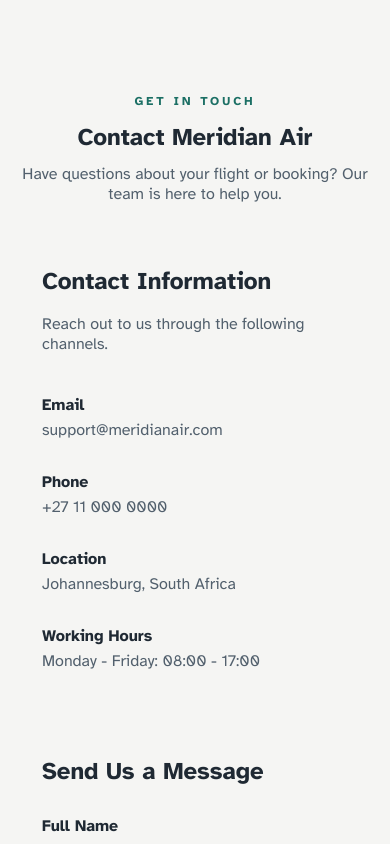
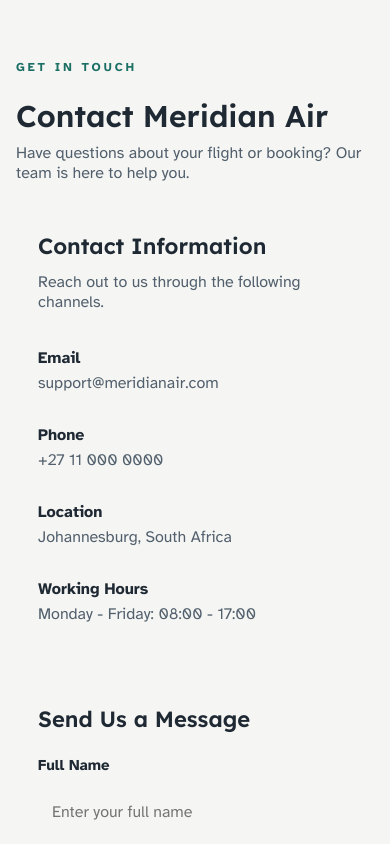
Before and after one commit to molaetsakamohelo-10/Flight-Reservation-System-Landing-Page, a plain HTML site: page index.html in a window 390 px wide. Shown: the part 4500-5344 px from the top of the page. Drawn offline with Linux system fonts and the light colour scheme.

Commit message:
Enhance contact section styles and layout

```diff
--- a/style.css
+++ b/style.css
@@ -614,48 +614,69 @@ body.dark .about-text p {
     background: var(--bg);
 }
 
-.contact-container {
-    max-width: 1100px;
-    margin: auto;
+/* =================================
+   MERIDIAN AIR - CONTACT US
+================================= */
+
+.contact-section {
+    width: 100%;
+    padding: 45px 20px 65px;
+    background: var(--bg);
 }
 
+.contact-container {
+    max-width: 1120px;
+    margin: 0 auto;
+    display: grid;
+    gap: 28px;
+}
+
+/* Heading */
+
 .contact-heading {
-    text-align: center;
-    margin-bottom: 40px;
+    display: grid;
+    gap: 10px;
 }
 
 .contact-heading h1 {
-    margin: 12px 0;
+    font: 600 clamp(30px, 5vw, 44px)/1.15 var(--font-display);
+    color: var(--ink);
 }
 
 .contact-heading p {
     color: var(--muted);
+    max-width: 650px;
 }
+
+/* Main layout */
 
 .contact-content {
     display: grid;
-    grid-template-columns: 0.8fr 1.2fr;
-    gap: 25px;
+    grid-template-columns: 0.85fr 1.15fr;
+    gap: 22px;
     align-items: start;
 }
+
+/* Contact information */
 
 .contact-info,
 .contact-form {
     background: var(--surface);
-    padding: 30px;
     border: 1px solid var(--line);
     border-radius: var(--radius);
+    padding: 26px;
     box-shadow: var(--shadow);
 }
 
 .contact-info h2,
 .contact-form h2 {
-    margin-bottom: 18px;
+    font: 600 22px/1.2 var(--font-display);
+    margin-bottom: 12px;
 }
 
 .contact-info > p {
     color: var(--muted);
-    margin-bottom: 25px;
+    margin-bottom: 20px;
 }
 
 .contact-item {
@@ -668,17 +689,25 @@ body.dark .about-text p {
 }
 
 .contact-item strong {
+    display: block;
     color: var(--accent);
+    margin-bottom: 5px;
 }
 
 .contact-item p {
-    margin-top: 5px;
     color: var(--muted);
 }
+
+/* Contact form */
 
 .contact-form {
     display: grid;
     gap: 12px;
+}
+
+.contact-form label {
+    font-weight: 700;
+    font-size: 15px;
 }
 
 .contact-form input,
@@ -692,30 +721,36 @@ body.dark .about-text p {
     font: inherit;
 }
 
+.contact-form input {
+    height: 52px;
+}
+
 .contact-form textarea {
     resize: vertical;
+    min-height: 130px;
 }
 
 .contact-form input:focus,
 .contact-form textarea:focus {
-    outline: 2px solid var(--accent);
+    outline: 3px solid var(--focus);
+    outline-offset: 2px;
     border-color: var(--accent);
 }
 
-.contact-form label {
-    font-weight: 700;
+.contact-form button {
+    width: fit-content;
+    margin-top: 8px;
 }
 
-.contact-form button {
-    margin-top: 10px;
-}
+/* Success message */
 
 #formMessage {
     color: var(--good);
     font-weight: 700;
+    min-height: 1.4em;
 }
 
-/* Mobile responsiveness */
+/* Responsive design */
 
 @media (max-width: 750px) {
 
@@ -729,4 +764,16 @@ body.dark .about-text p {
     }
 
 }
+
+@media (max-width: 480px) {
+
+    .contact-section {
+        padding: 30px 16px 45px;
+    }
+
+    .contact-form button {
+        width: 100%;
+    }
+
 }
+}
```
